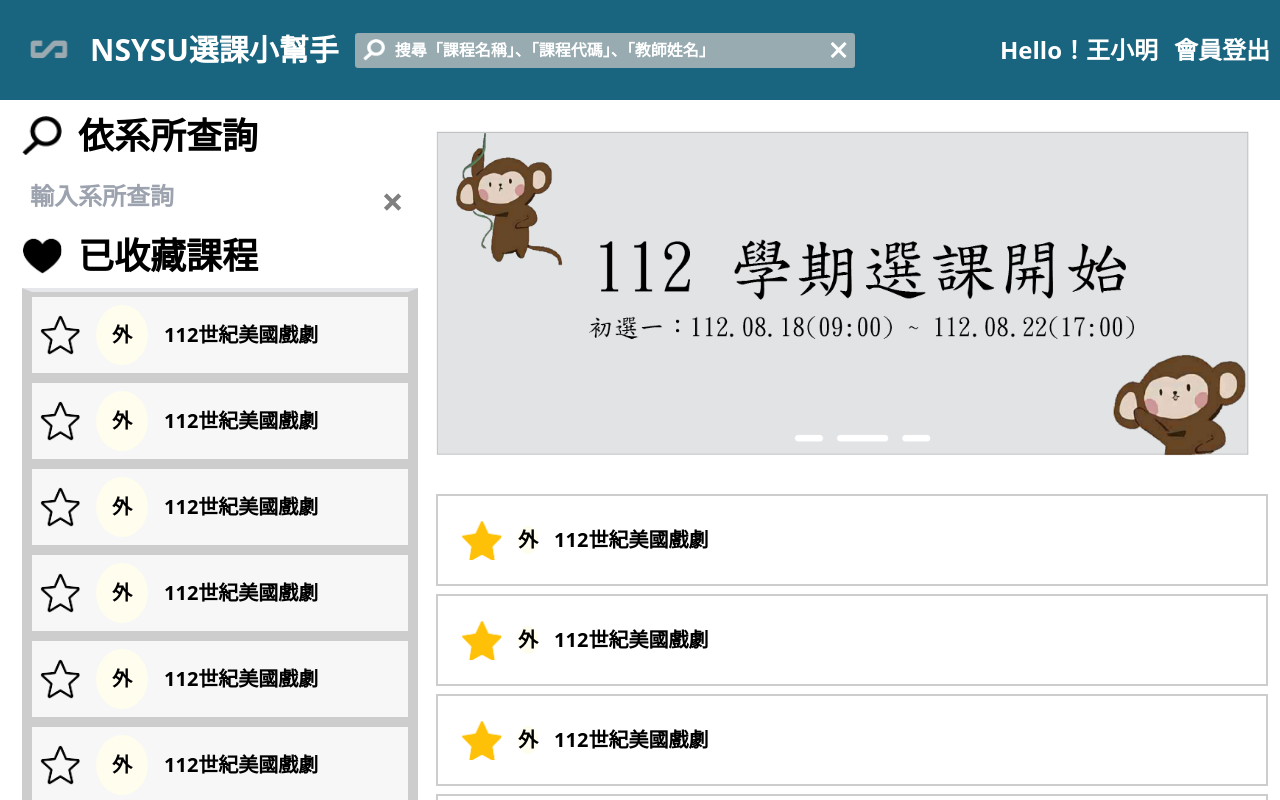
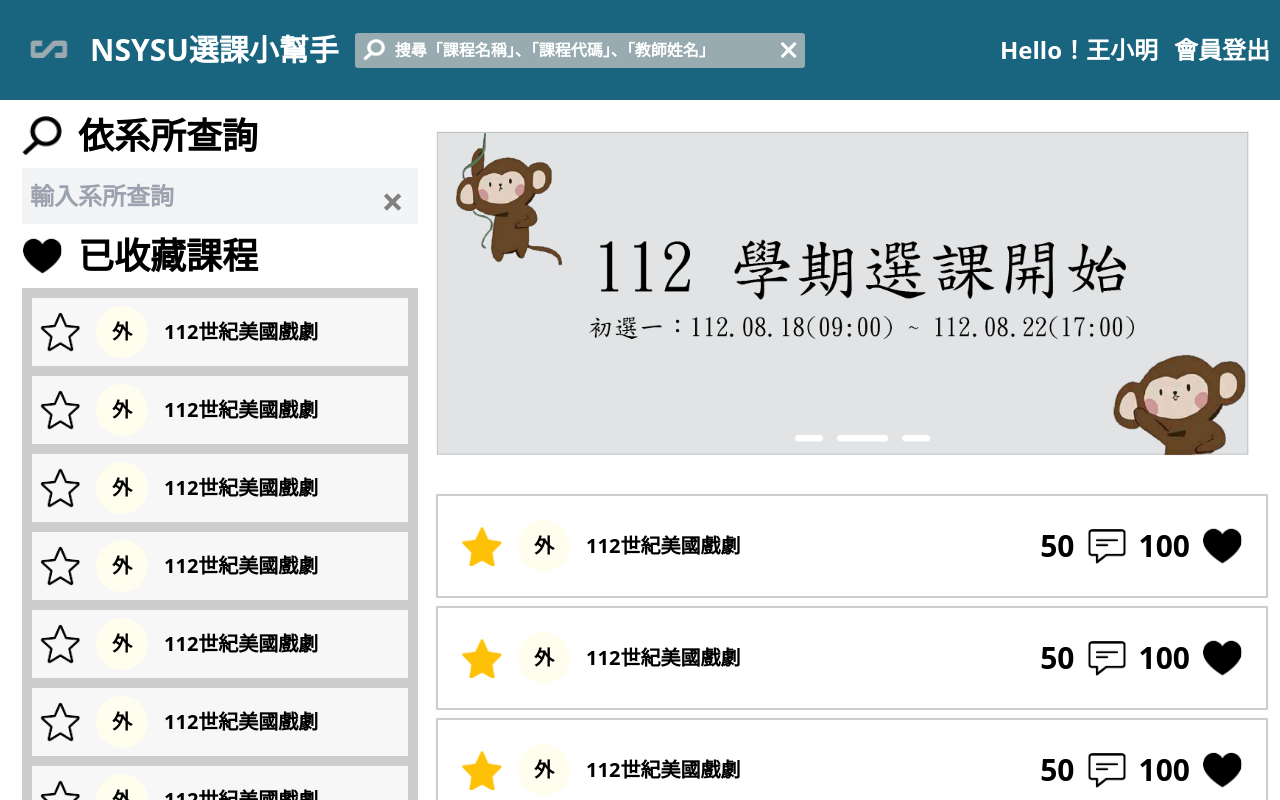
Before and after one commit to NSYSU-Coursement/Frontend-Coursement, a Vue app: page / in a window 1280 px wide. Shown: the top 800 px of the page. Built offline with nearby package versions, Linux system fonts and the light colour scheme.

Commit message:
[功能]外掛與首頁切版

```diff
--- a/index.html
+++ b/index.html
@@ -4,8 +4,8 @@
 <head>
   <meta charset="UTF-8" />
   <meta name="viewport" content="width=device-width, initial-scale=1.0" />
-  <title>Vite + Vue</title>
-  <link rel="stylesheet" href="path/to/font-awesome/css/font-awesome.min.css">
+  <title>中山評論大小聲</title>
+  <link rel="icon" type="image/svg+xml" href="./src/assets/images/logo.png" />
 </head>
 
 <body>
--- a/package.json
+++ b/package.json
@@ -9,14 +9,15 @@
     "preview": "vite preview"
   },
   "dependencies": {
+    "pinia": "^2.1.4",
     "vue": "^3.3.4"
   },
   "devDependencies": {
     "@vitejs/plugin-vue": "^4.2.3",
     "autoprefixer": "^10.4.14",
     "node-sass": "^9.0.0",
+    "postcss": "^8.4.27",
     "sass": "^1.63.6",
-    "postcss": "^8.4.27",
     "sass-loader": "^13.3.2",
     "tailwindcss": "^3.3.3",
     "vite": "^4.4.0"
--- a/src/components/CourseList.vue
+++ b/src/components/CourseList.vue
@@ -1,19 +1,32 @@
 <template>
-    <div class="courseList p-6 flex items-center mb-2 bg-white">
-        <img class="star icon mr-4" src="@/assets/images/star-full.png">
-        <div class="department-circle flex justify-center items-center font-bold text-xl mr-4">外</div>
-        <div class="course font-bold text-xl">112世紀美國戲劇</div>
+  <div class="courseList p-6 flex items-center justify-between mb-2 bg-white cursor-pointer hover:bg-slate-300">
+    <div class="flex items-center">
+      <img class="star icon mr-4 cursor-pointer" src="@/assets/images/star-full.png" />
+      <div class="department-circle flex justify-center items-center font-bold text-xl px-4 py-3 mr-4">
+        外
+      </div>
+      <div class="course font-bold text-xl">112世紀美國戲劇</div>
     </div>
+    <div class="flex items-center">
+      <div class="comment flex items-center mr-3">
+        <p class="text-3xl font-bold mr-3">50</p>
+        <img src="@/assets/images/write.png" class="icon" />
+      </div>
+      <div class="comment flex items-center">
+        <p class="text-3xl font-bold mr-3">100</p>
+        <img src="@/assets/images/heart-full.png" class="icon" />
+      </div>
+    </div>
+  </div>
 </template>
-<script setup>
-</script>
+<script setup></script>
 <style lang="scss">
 .courseList {
-    border: 2px solid #CDCDCD;
+  border: 2px solid #cdcdcd;
 
-    .department-circle {
-        border-radius: 100%;
-        background-color: #FFFDEE;
-    }
+  .department-circle {
+    border-radius: 100%;
+    background-color: #fffdee;
+  }
 }
 </style>
--- a/src/components/LikeCourse.vue
+++ b/src/components/LikeCourse.vue
@@ -1,15 +1,17 @@
-
 <template>
-    <div class="department items-center mt-4 w-4/12 ">
-        <div class="title text-4xl font-bold mb-3 flex"> <img class="icon mr-4"
-                src="@/assets/images/magnifier-full.png">依系所查詢</div>
-        <div class="flex relative items-center w-full"> <input type="text"
-                class="departmentSearch p-2 mb-3 leading-10 text-2xl font-bold w-full bg-gray" placeholder="輸入系所查詢">
-            <img src="@/assets/images/wrong-black.png" class="absolute right-4" alt="">
+  <div class="department items-center mt-4 w-4/12">
+    <div class="title text-4xl font-bold mb-3 flex">
+      <img class="icon mr-4" src="@/assets/images/magnifier-full.png" />依系所查詢
     </div>
-        <div class="title text-4xl font-bold mb-3 flex"> <img class="icon mr-4" src="@/assets/images/heart-full.png">已收藏課程
+    <div class="flex relative items-center w-full">
+      <input type="text" class="departmentSearch bg-gray-100 p-2 mb-3 leading-10 text-2xl font-bold w-full"
+        placeholder="輸入系所查詢" />
+      <img src="@/assets/images/wrong-black.png" class="absolute right-4" alt="" />
     </div>
-        <div class="course-list-container overflow-auto flex flex-col  border border-custom-gray border-y-4">
+    <div class="title text-4xl font-bold mb-3 flex">
+      <img class="icon mr-4" src="@/assets/images/heart-full.png" />已收藏課程
+    </div>
+    <div class="course-list-container overflow-auto flex flex-col">
       <LikeCourseList></LikeCourseList>
       <LikeCourseList></LikeCourseList>
       <LikeCourseList></LikeCourseList>
@@ -23,16 +25,17 @@
   </div>
 </template>
 <script setup>
-import LikeCourseList from './LikeCourseList.vue';
+import LikeCourseList from "./LikeCourseList.vue";
 </script>
 <style lang="scss">
 .department {
   padding: 0 10px;
 
-
   .course-list-container {
-        border-left: 10px solid #CDCDCD;
-        border-right: 10px solid #CDCDCD;
+    border-top: 5px solid #cdcdcd;
+    border-bottom: 5px solid #cdcdcd;
+    border-left: 10px solid #cdcdcd;
+    border-right: 10px solid #cdcdcd;
     max-height: 600px;
   }
 }
--- a/src/components/LikeCourseList.vue
+++ b/src/components/LikeCourseList.vue
@@ -1,19 +1,21 @@
 <template>
-    <div class="list p-2 flex items-center">
-        <img class="star icon mr-4" src="@/assets/images/star.png">
-        <div class="department-circle flex items-center justify-center font-bold text-xl p-4 mr-4">外</div>
-        <div class="course font-bold text-xl">112世紀美國戲劇</div>
+  <div class="list p-2 flex items-center hover:bg-slate-300 cursor-pointer">
+    <img class="star icon mr-4 cursor-pointer" src="@/assets/images/star.png" />
+    <div class="department-circle flex items-center justify-center font-bold text-xl px-4 py-3 mr-4">
+      外
     </div>
+    <div class="course font-bold text-xl">112世紀美國戲劇</div>
+  </div>
 </template>
 <style lang="scss">
 .list {
-    border-top: 5px solid #CDCDCD;
-    border-bottom: 5px solid #CDCDCD;
-    background: #F7F7F7;
+  border-top: 5px solid #cdcdcd;
+  border-bottom: 5px solid #cdcdcd;
+  background: #f7f7f7;
 
-    .department-circle {
-        border-radius: 100%;
-        background-color: #FFFDEE;
-    }
+  .department-circle {
+    border-radius: 100%;
+    background-color: #fffdee;
+  }
 }
 </style>
--- a/src/components/NavBar.vue
+++ b/src/components/NavBar.vue
@@ -4,16 +4,16 @@
     <div class="title flex items-center ">
       <img src="@/assets/images/logo.png">
       <h1 class="mr-4 text-white font-bold">NSYSU選課小幫手</h1>
-      <div class="flex items-center relative" style="width: 500px;">
+      <div class="navbar-textbox-container flex items-center relative">
         <img src="@/assets/images/magnifier.png" class="navbar-icon absolute left-2">
         <input type="text" class="navbar-textbox text-white pl-10 w-full placeholder:text-white font-bold" placeholder="搜尋「課程名稱」、「課程代碼」、「教師姓名」
 ">
-        <img src="@/assets/images/wrong-white.png" class=" absolute right-2">
+        <img src="@/assets/images/wrong-white.png" class="cursor-pointer absolute right-2">
       </div>
     </div>
     <div class="text-2xl ul-list flex text-white font-bold">
       <div class="mr-4">Hello！王小明</div>
-      <div>會員登出</div>
+      <div class="cursor-pointer">會員登出</div>
     </div>
   </div>
 </template>
@@ -34,11 +34,15 @@
     h1 {
       font-size: 30px;
     }
+  }
 
-    .navbar-icon {
-      width: 22px;
-      height: 22px;
-    }
+  &-icon {
+    width: 22px;
+    height: 22px;
+  }
+
+  &-textbox-container {
+    width: 450px;
   }
 
   &-textbox {
```
Also changed, not shown: 1 other file (tests, documents, lock files or other folders). Lines whose indentation alone changed are shown as unchanged.
